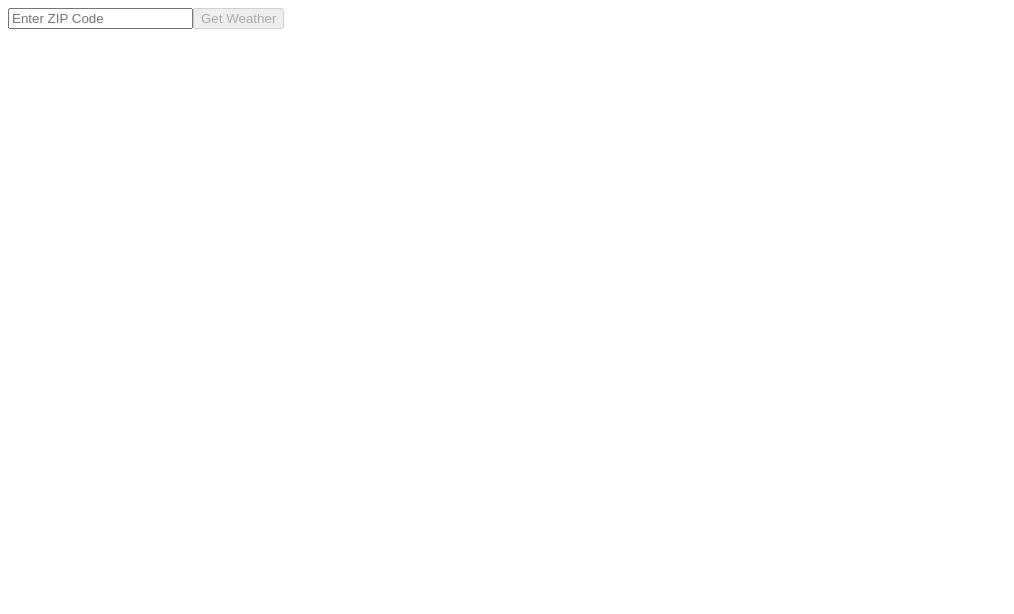
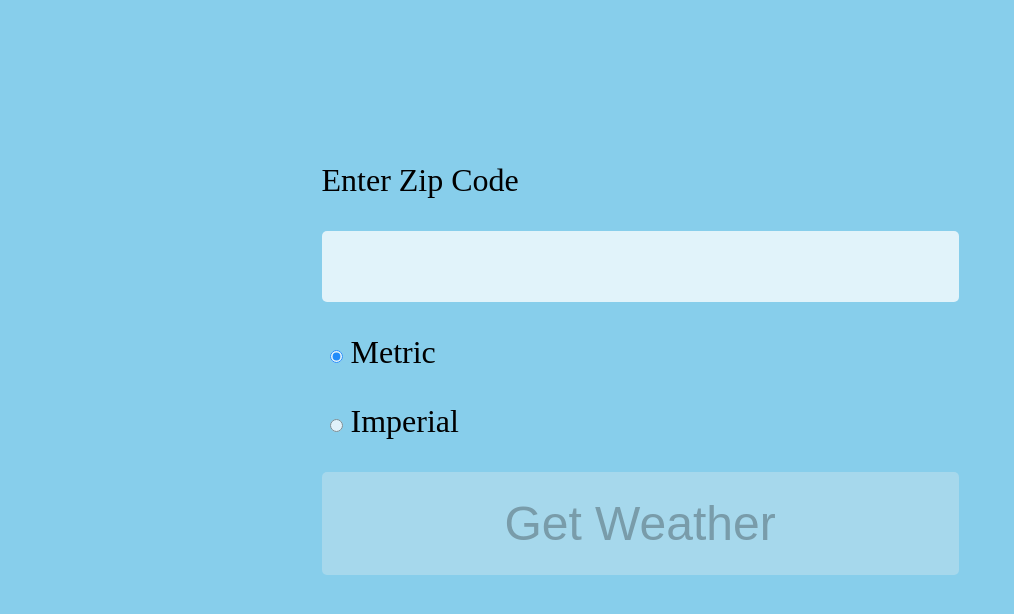
Before and after one commit to mikeygough/react-weather-app, a React (Vite) app: page / in a window 1280 px wide. Shown: the top 614 px of the page, without its empty margins (0-1014 px from the left). Built offline with nearby package versions, Linux system fonts and the light colour scheme; no server answers.

Commit message:
Add weather images, temperature unit selector

```diff
--- a/src/App.css
+++ b/src/App.css
@@ -0,0 +1,7 @@
+.App {
+  min-height: 90vh;
+  display: flex;
+  flex-direction: column;
+  justify-content: center;
+  align-items: center;
+}
--- a/src/App.jsx
+++ b/src/App.jsx
@@ -1,12 +1,14 @@
 import React from 'react';
+
+import './App.css';
 
 import Weather from './components/Weather/Weather';
 
 function App() {
   return (
-    <>
+    <div className="App">
       <Weather></Weather>
-    </>
+    </div>
   );
 }
 
--- a/src/components/DisplayWeather/DisplayWeather.jsx
+++ /dev/null
@@ -1,23 +0,0 @@
-import React from 'react';
-
-export default function WeatherDisplay({ weather }) {
-  return (
-    <div className="WeatherDisplay">
-      <section>
-        <h2>Weather for {weather.name}</h2>
-
-        <div>
-          <h3>Current Conditions</h3>
-          <div>
-            <p>Temperature: {weather.main.temp}°C</p>
-            <p>Feels like: {weather.main.feels_like}°C</p>
-            <p>
-              Conditions: {weather.weather[0].main},{' '}
-              {weather.weather[0].description}
-            </p>
-          </div>
-        </div>
-      </section>
-    </div>
-  );
-}
--- /dev/null
+++ b/src/components/DisplayWeather/WeatherDisplay.css
@@ -0,0 +1,8 @@
+.WeatherDisplay {
+}
+
+.WeatherDisplay__content {
+  display: flex;
+  flex-direction: column;
+  padding: var(--form-input-padding);
+}
--- /dev/null
+++ b/src/components/DisplayWeather/WeatherDisplay.jsx
@@ -0,0 +1,34 @@
+import React from 'react';
+
+import './WeatherDisplay.css';
+
+export default function WeatherDisplay({ weather, temperatureUnit }) {
+  console.log(weather);
+  return (
+    <div className="WeatherDisplay">
+      <section>
+        <div className="WeatherDisplay__content">
+          <h2>Weather for {weather.name}</h2>
+          <h3>Current Conditions</h3>
+          <div>
+            <p>
+              Temperature: {weather.main.temp}{' '}
+              {temperatureUnit === 'metric' ? '°C' : '°F'}
+            </p>
+            <p>
+              Feels like: {weather.main.feels_like}{' '}
+              {temperatureUnit === 'metric' ? '°C' : '°F'}
+            </p>
+            <p>
+              Conditions: {weather.weather[0].main},{' '}
+              {weather.weather[0].description}
+            </p>
+            <img
+              src={`https://openweathermap.org/img/wn/${weather.weather[0].icon}@2x.png`}
+            />
+          </div>
+        </div>
+      </section>
+    </div>
+  );
+}
--- a/src/components/Weather/Weather.css
+++ b/src/components/Weather/Weather.css
@@ -0,0 +1,33 @@
+.Weather {
+  position: relative;
+}
+
+.Weather__form {
+  display: flex;
+  flex-direction: column;
+  gap: 16px;
+
+  font-size: 3rem;
+}
+
+.Weather__form * {
+  font-size: inherit;
+  border: none;
+  border-radius: 5px;
+  text-align: center;
+  margin: 0.5rem;
+}
+
+.Weather__form label {
+  font-size: 2rem;
+  text-align: left;
+}
+
+.Weather__form input {
+  padding: var(--form-input-padding);
+  opacity: 75%;
+}
+
+.Weather__form button {
+  padding: calc(var(--form-input-padding) * 3);
+}
--- a/src/components/Weather/Weather.jsx
+++ b/src/components/Weather/Weather.jsx
@@ -2,10 +2,13 @@ import React, { useState } from 'react';
 
 const apiKey = import.meta.env.VITE_WEATHER_API_KEY;
 
-import WeatherDisplay from '../DisplayWeather/DisplayWeather';
+import WeatherDisplay from '../DisplayWeather/WeatherDisplay';
+
+import './Weather.css';
 
 export default function Weather() {
   const [zip, setZip] = useState('');
+  const [temperatureUnit, setTemperatureUnit] = useState('metric');
   const [weather, setWeather] = useState(null);
   const [loading, setLoading] = useState(false);
   const [error, setError] = useState(null);
@@ -36,11 +39,11 @@ export default function Weather() {
 
       const geoData = await geoResponse.json();
       const { lat, lon } = geoData;
-      // console.log(lat, lon);
 
       // fetch weather from coordinates
       const weatherResponse = await fetch(
-        `https://api.openweathermap.org/data/2.5/weather?lat=${lat}&lon=${lon}&units=metric&appid=${apiKey}`
+        // `https://api.openweathermap.org/data/2.5/forecast?lat=${lat}&lon=${lon}&units=${temperatureUnit}&appid=${apiKey}`
+        `https://api.openweathermap.org/data/2.5/weather?lat=${lat}&lon=${lon}&units=${temperatureUnit}&appid=${apiKey}`
       );
 
       if (!weatherResponse.ok) {
@@ -49,7 +52,7 @@ export default function Weather() {
 
       const weatherData = await weatherResponse.json();
       setWeather(weatherData);
-      // console.log(weatherData);
+      console.log(weatherData);
     } catch (err) {
       setError(err.message);
     } finally {
@@ -64,17 +67,42 @@ export default function Weather() {
     }
   };
 
+  const handleTemperatureUnitChange = (event) => {
+    setTemperatureUnit(event.target.value);
+  };
+
   return (
     <div className="Weather">
       <section>
-        <form onSubmit={handleSubmit}>
+        <form className="Weather__form" onSubmit={handleSubmit}>
+          <label for="zip">Enter Zip Code</label>
           <input
+            id="zip"
             type="text"
-            placeholder="Enter ZIP Code"
             onChange={handleZipChange}
             value={zip}
             aria-label="ZIP Code"
           />
+          <label>
+            <input
+              type="radio"
+              value="metric"
+              name="radioGroup"
+              checked={temperatureUnit === 'metric'}
+              onChange={handleTemperatureUnitChange}
+            />
+            Metric
+          </label>
+          <label>
+            <input
+              type="radio"
+              value="imperial"
+              name="radioGroup"
+              checked={temperatureUnit === 'imperial'}
+              onChange={handleTemperatureUnitChange}
+            />
+            Imperial
+          </label>
           <button type="submit" disabled={zip.length < 5 || loading}>
             {loading ? 'Loading...' : 'Get Weather'}
           </button>
@@ -85,7 +113,10 @@ export default function Weather() {
       </section>
 
       {!loading && !error && weather && (
-        <WeatherDisplay weather={weather} />
+        <WeatherDisplay
+          weather={weather}
+          temperatureUnit={temperatureUnit}
+        />
       )}
     </div>
   );
--- a/src/index.css
+++ b/src/index.css
@@ -0,0 +1,7 @@
+* {
+  --form-input-padding: 0.5rem;
+}
+
+html {
+  background-color: skyblue;
+}
```
Also changed, not shown: src/components/DisplayWeather/DisplayWeather.css (deleted).
